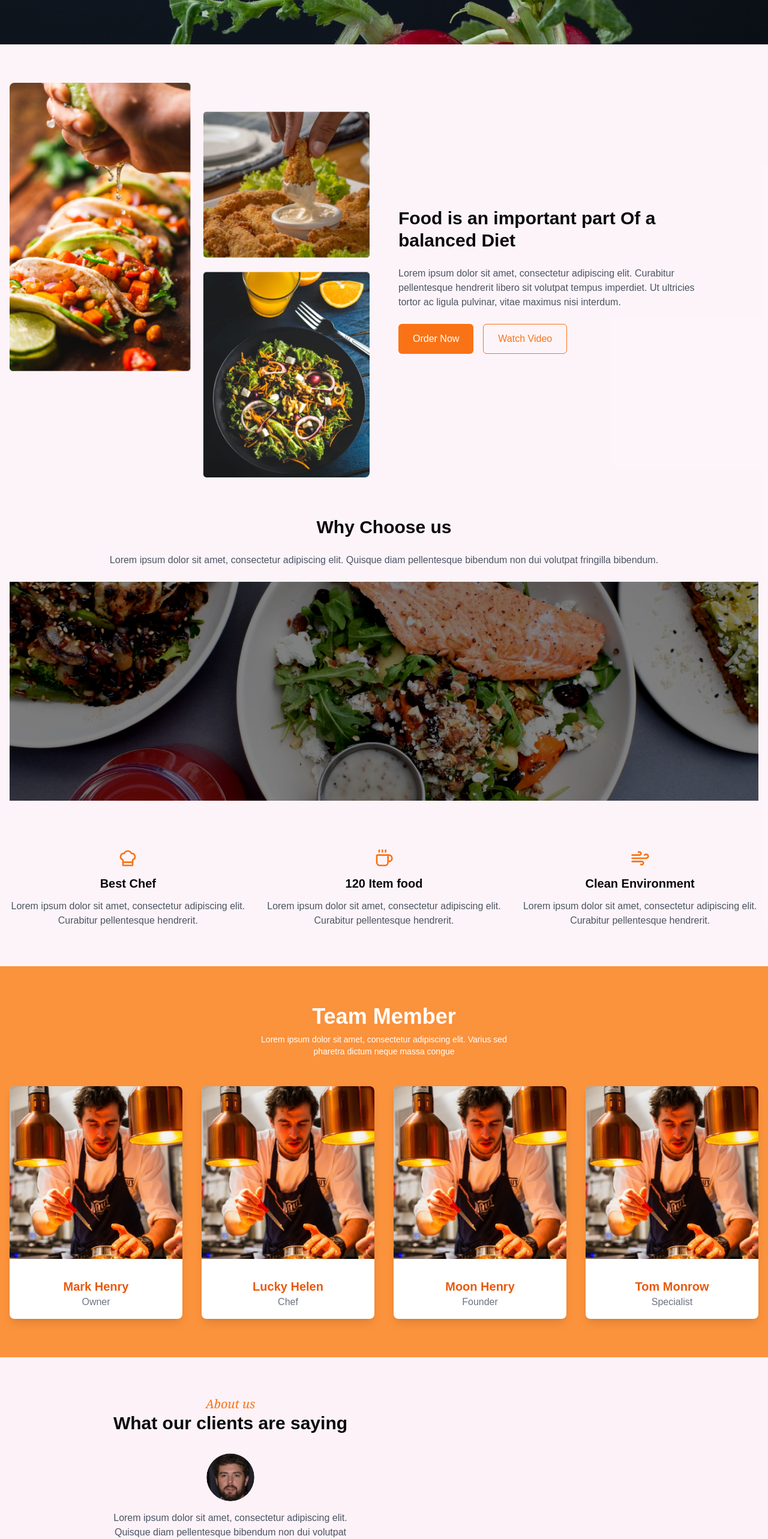
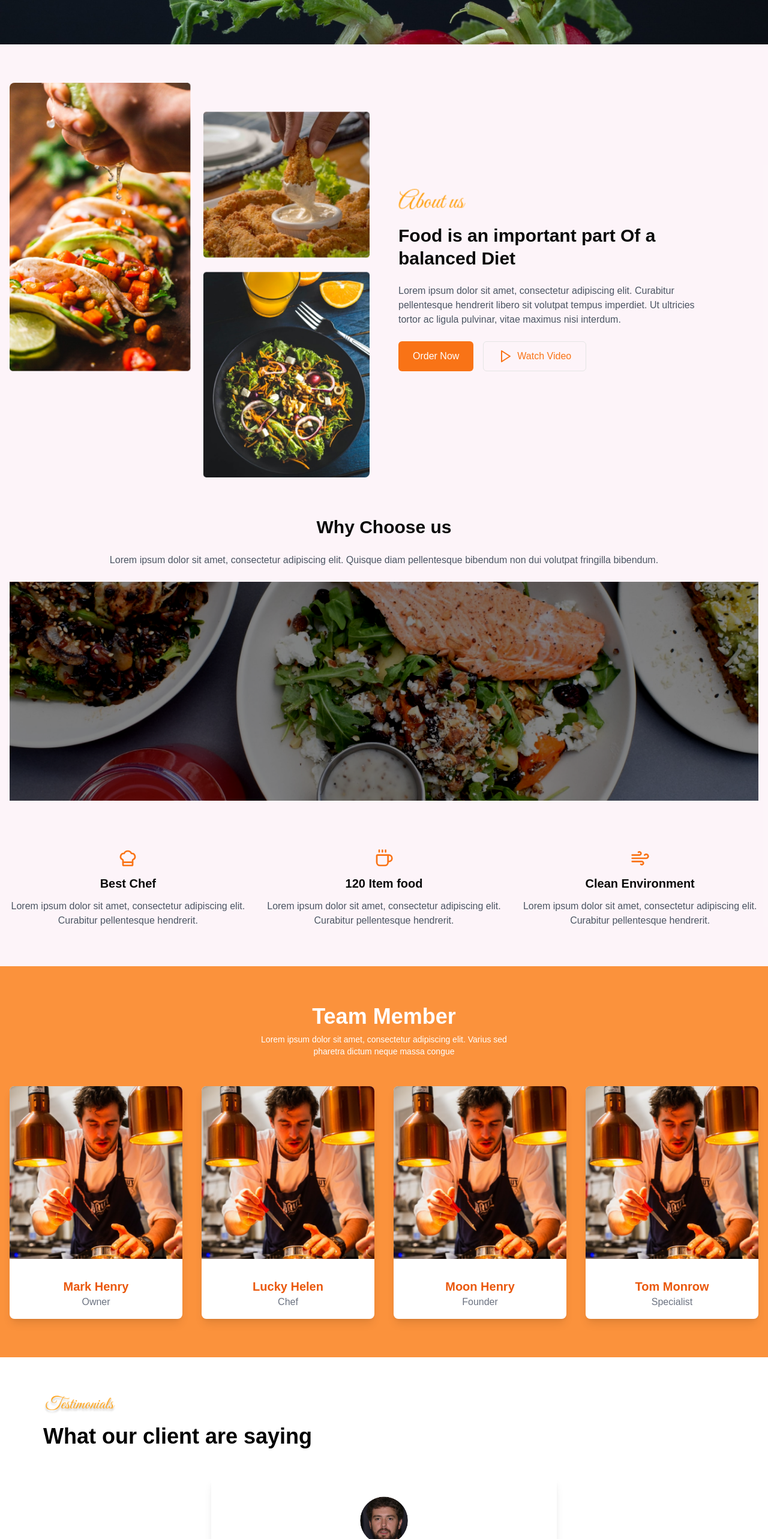
Before and after one commit to Tahasaif3/Figma-Templa-9-Hackathon, a Next.js app: page /About in a window 1280 px wide. Shown: the part 234-2800 px from the top of the page at 60% size. Built offline with nearby package versions, Linux system fonts and the light colour scheme.

Commit message:
page.tsx

```diff
--- a/app/About/page.tsx
+++ b/app/About/page.tsx
@@ -5,8 +5,8 @@ import React from 'react'
 import Image from 'next/image'
 import Link from 'next/link'
 import Footer from '@/components/footer'
-import { ChefHat, Coffee, Search, Star, Wind } from 'lucide-react'
-import { FaShoppingBag, FaUser } from 'react-icons/fa'
+import { ChefHat, Coffee, Play, Search, Star, Watch, Wind } from 'lucide-react'
+import { FaShoppingBag, FaUser, FaVideo } from 'react-icons/fa'
 import { MdShoppingCartCheckout } from 'react-icons/md'
 import { AiOutlineMenu } from 'react-icons/ai'
 
@@ -77,6 +77,15 @@ export default function About() {
             description: "Toasted Pine Nut topped with creamy, herbs"
         }
     ]
+    const testimonials = [
+        {
+            name: 'Alamin Hasan',
+            role: 'Food Specialist',
+            image: '/t.png',
+            quote: 'Lorem ipsum dolor sit amet, consectetur adipiscing elit. Quisque diam pellentesque bibendum non dui volutpat fringilla bibendum. Urna, elit augue urna, vitae feugiat pretium donec id elementum.',
+            rating: 4,
+        },
+    ]
 
     const [isMenuOpen, setIsMenuOpen] = useState(false);
 
@@ -99,7 +108,7 @@ export default function About() {
                         <AiOutlineMenu />
                     </button>
                     <ul
-                        className={`${isMenuOpen ? "block" : "hidden"} md:flex space-x-6 text-white justify-center items-center w-full md:w-auto`}><br/>
+                        className={`${isMenuOpen ? "block" : "hidden"} md:flex space-x-6 text-white justify-center items-center w-full md:w-auto`}><br />
                         <li><Link href="/" className="hover:text-orange-500">Home</Link></li>
                         <li><Link href="/Menu" className="hover:text-orange-500">Menu</Link></li>
                         <li><Link href="/Blog" className="hover:text-orange-500">Blog</Link></li>
@@ -166,6 +175,7 @@ export default function About() {
 
                         {/* Content Section */}
                         <div className="space-y-6 w-full lg:w-[520px]">
+                            <Image src={"/aboutus.png"} width={112} height={26} alt='blogs logo' className='mb-1' />
                             <h2 className="text-3xl font-bold leading-tight">
                                 Food is an important part Of a balanced Diet
                             </h2>
@@ -178,7 +188,8 @@ export default function About() {
                                 <button className="px-6 py-3 bg-orange-500 text-white rounded-md hover:bg-orange-600 transition-colors">
                                     Order Now
                                 </button>
-                                <button className="px-6 py-3 border border-orange-500 text-orange-500 rounded-md hover:bg-orange-50 transition-colors">
+                                <button className="flex items-center px-6 py-3 border  text-orange-500 rounded-md hover:bg-orange-50 transition-colors">
+                                    <Play className="mr-2" />
                                     Watch Video
                                 </button>
                             </div>
@@ -262,29 +273,45 @@ export default function About() {
                 </div>
             </section>
 
-            {/* Testimonial Section */}
-            <section className="py-16 bg-pink-50">
-                <div className="container px-4 text-center max-w-3xl">
-                    <h2 className="text-xl font-serif italic text-orange-500">About us</h2>
-                    <h2 className="text-3xl font-bold mb-8">What our clients are saying</h2>
-                    <div className="mb-6">
+            {/*testimonial section*/}
+            <section className="bg-ink-50 text-white py-12 md:py-16">
+                <div className="container mx-auto px-2 max-w-6xl">
+                    <div className="text-start mb-8 md:mb-12">
+                        <Image src='/Testimonials.png' alt="Testimonials heading" width={123} height={40} className='mb-3 mr-96' />
+                        <h3 className="text-2xl md:text-4xl font-bold mt-4 text-black">What our client are saying</h3>
+                    </div>
+
+                    <div className="relative max-w-xl mx-auto">
+                        <div className="text-black p-6 md:p-8 rounded-lg shadow-lg">
                             <Image
-                            src="/clients.png?height=80&width=80"
-                            alt="Client"
+                                src={testimonials[0].image}
+                                alt={testimonials[0].name}
                                 width={80}
                                 height={80}
-                            className="rounded-full mx-auto mb-4"
+                                className="rounded-full mx-auto mb-24"
                             />
-                        <p className="text-gray-600 mb-4 w-full lg:w-[420px] mx-auto">
-                            Lorem ipsum dolor sit amet, consectetur adipiscing elit. Quisque diam pellentesque bibendum non dui volutpat fringilla bibendum. Urna, elit augue urna, vitae feugiat pretium donec id elementum. Ultrices mattis sed vitae mus risus.
-                        </p>
-                        <div className="flex justify-center gap-1 mb-2">
+                            <blockquote className="text-center text-sm md:text-base mb-4">
+                                `{testimonials[0].quote}`
+                            </blockquote>
+                            <div className="flex justify-center mb-2">
                                 {[...Array(5)].map((_, i) => (
-                                <Star key={i} className="w-5 h-5 fill-yellow-400 text-yellow-400" />
+                                    <Star
+                                        key={i}
+                                        className={`w-4 h-4 md:w-5 md:h-5 ${i < testimonials[0].rating ? 'text-yellow-400 fill-current' : 'text-gray-300'}`}
+                                    />
                                 ))}
                             </div>
-                        <h3 className="font-semibold">Alamin Hasan</h3>
-                        <p className="text-sm text-gray-500">Food Specialist</p>
+                            <p className="text-center font-bold">{testimonials[0].name}</p>
+                            <p className="text-center text-gray-600 text-sm">{testimonials[0].role}</p>
+                        </div>
+                        <div className="flex justify-center mt-4">
+                            {[...Array(4)].map((_, i) => (
+                                <div
+                                    key={i}
+                                    className={`w-2 h-2 rounded-full mx-1 ${i === 0 ? 'bg-orange-500' : 'bg-gray-400'}`}
+                                ></div>
+                            ))}
+                        </div>
                     </div>
                 </div>
             </section>
@@ -293,15 +320,21 @@ export default function About() {
             <section className="py-16 bg-pink-50">
                 <div className="container mx-auto px-4">
                     <h2 className="text-3xl font-bold text-center mb-8">Our Food Menu</h2>
-                    <div className="flex justify-center gap-4 mb-8">
+                    <div className="relative mb-8 px-4 sm:px-0">
+                        <div
+                            className="flex overflow-x-auto scrollbar-hide gap-4 pb-4 sm:pb-0 sm:flex-wrap sm:justify-center"
+                        >
                             {["Breakfast", "Lunch", "Dinner", "Dessert", "Drink", "Snack"].map((item) => (
                                 <button
                                     key={item}
-                                className="px-4 py-2 text-gray-600 hover:text-orange-500 focus:text-orange-500"
+                                    className="flex-none px-4 py-2 text-sm sm:text-base whitespace-nowrap text-gray-600 hover:text-orange-500 focus:text-orange-500 transition-colors duration-200 ease-in-out"
                                 >
                                     {item}
                                 </button>
                             ))}
+                        </div>
+                        <div className="absolute left-0 top-0 bottom-0 w-4 bg-gradient-to-r from-white to-transparent sm:hidden"></div>
+                        <div className="absolute right-0 top-0 bottom-0 w-4 bg-gradient-to-l from-white to-transparent sm:hidden"></div>
                     </div>
                     <div className="grid md:grid-cols-2 gap-8 max-w-4xl mx-auto">
                         {menuItems.map((item, index) => (
```
Lines whose indentation alone changed are shown as unchanged.
